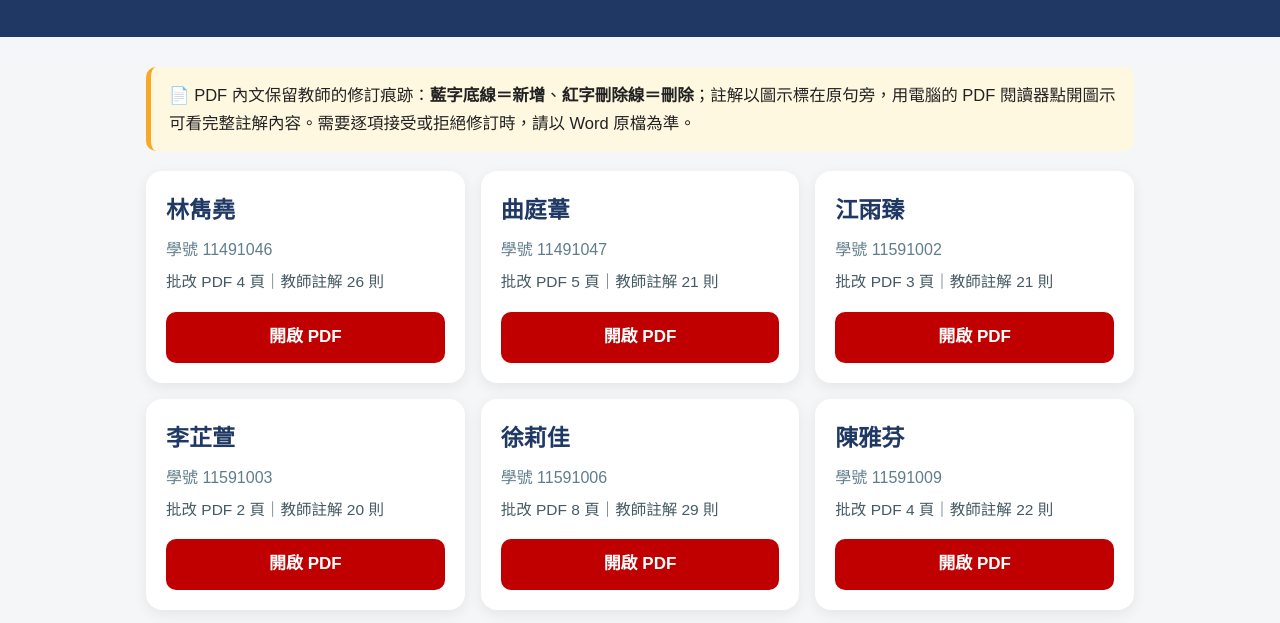
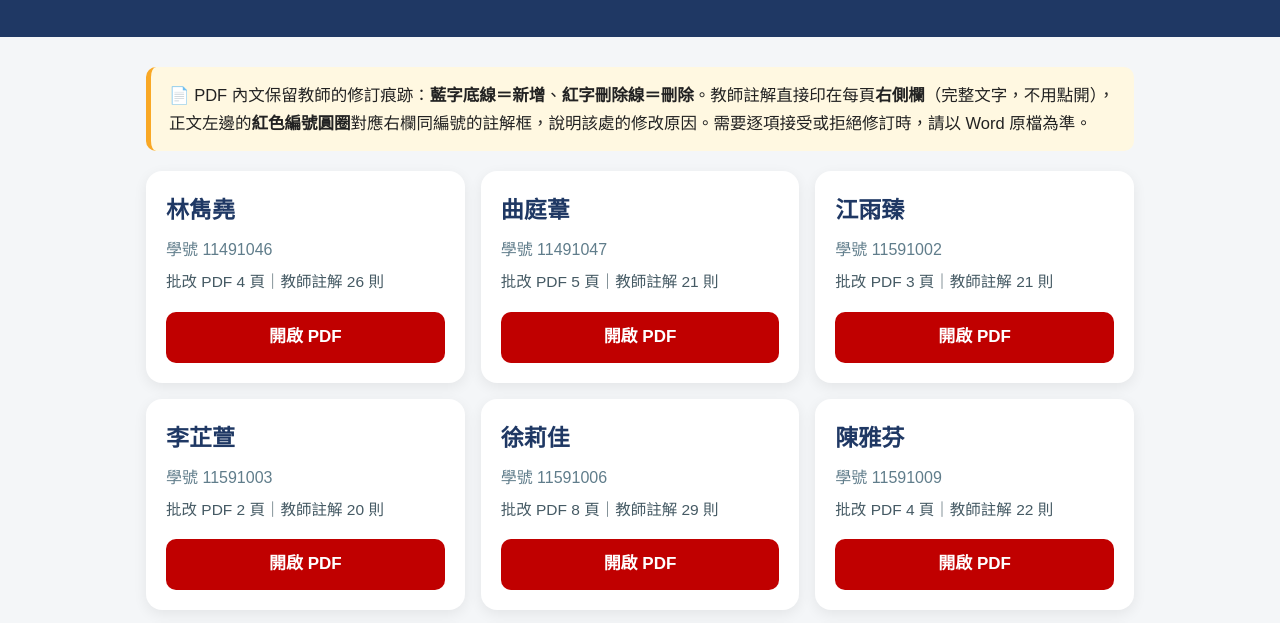
Before and after one commit to Lingo1516/thesis-feedback-115, a plain HTML site: page index.html in a window 1280 px wide. Shown: the part 163-786 px from the top of the page. Drawn offline with Linux system fonts and the light colour scheme.

Commit message:
Add files via upload

```diff
--- a/index.html
+++ b/index.html
@@ -30,7 +30,7 @@
   <p>共 17 位學生｜點姓名卡片下方的按鈕，開啟該位學生的批改 PDF</p>
 </header>
 <div class="wrap">
-  <div class="note">📄 PDF 內文保留教師的修訂痕跡：<b>藍字底線＝新增</b>、<b>紅字刪除線＝刪除</b>；註解以圖示標在原句旁，用電腦的 PDF 閱讀器點開圖示可看完整註解內容。需要逐項接受或拒絕修訂時，請以 Word 原檔為準。</div>
+  <div class="note">📄 PDF 內文保留教師的修訂痕跡：<b>藍字底線＝新增</b>、<b>紅字刪除線＝刪除</b>。教師註解直接印在每頁<b>右側欄</b>（完整文字，不用點開），正文左邊的<b>紅色編號圓圈</b>對應右欄同編號的註解框，說明該處的修改原因。需要逐項接受或拒絕修訂時，請以 Word 原檔為準。</div>
   <div class="grid" id="grid"></div>
 </div>
 <footer>115-1 研究方法｜教師批改文件</footer>
```
